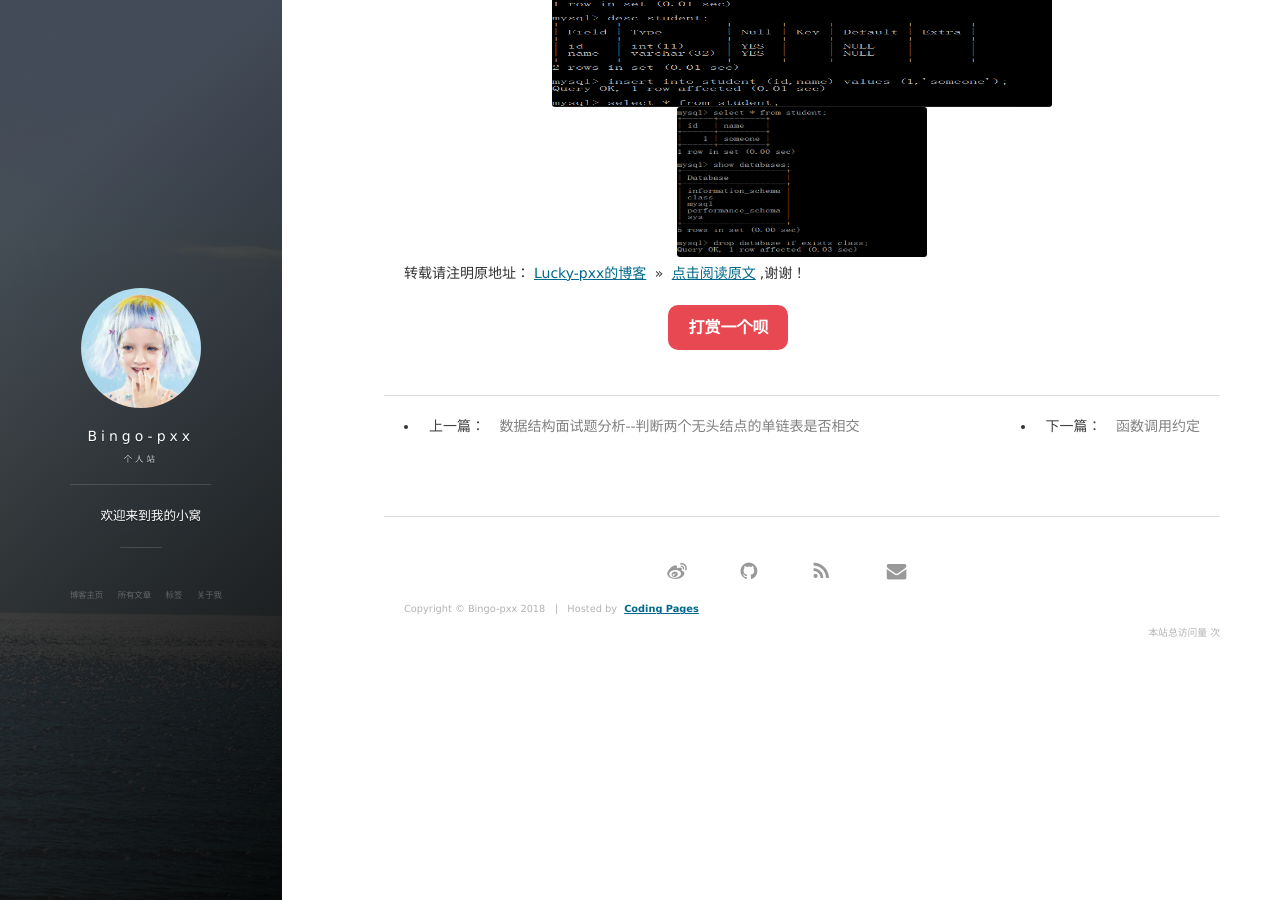
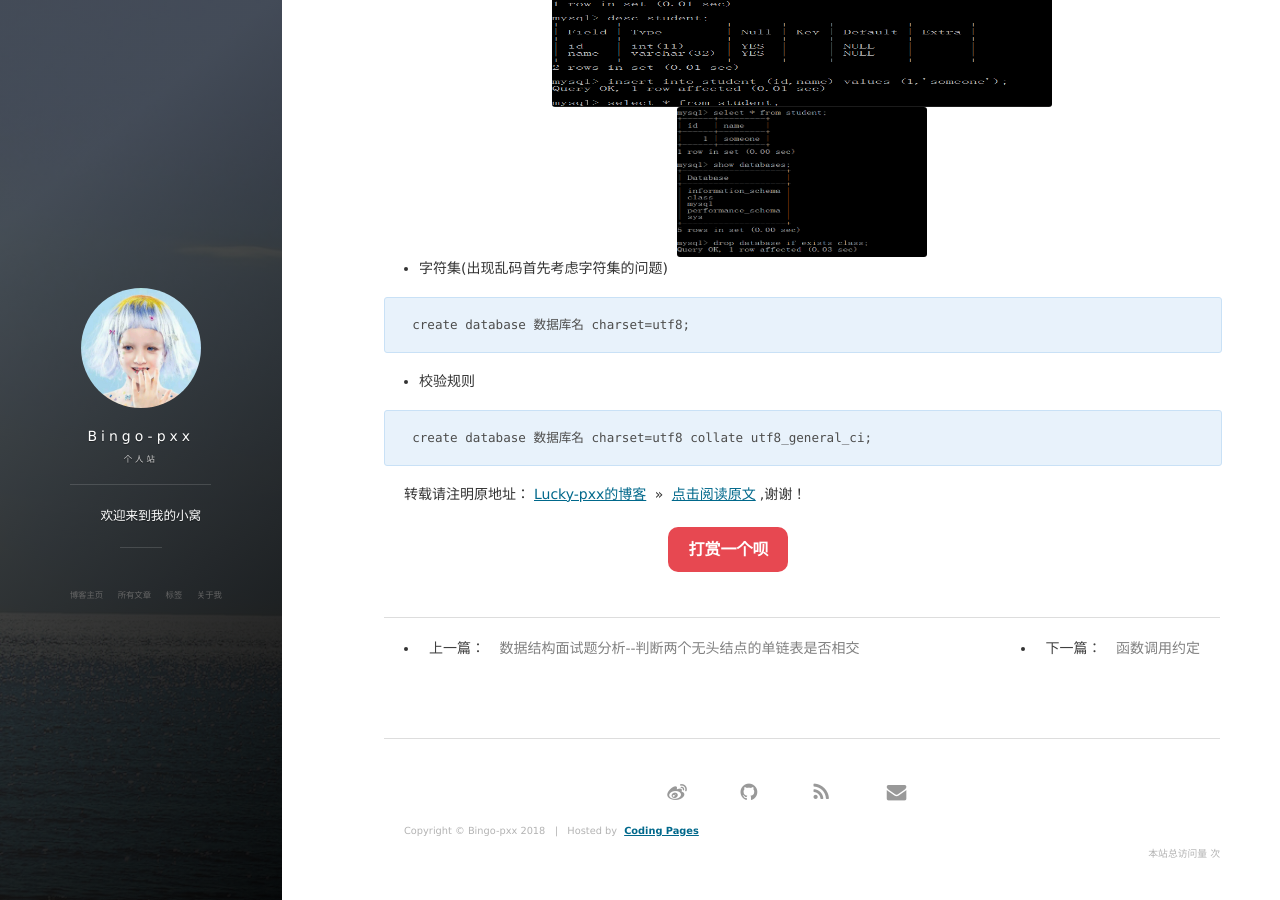
Before and after one commit to luckypxx/luckypxx, a Jekyll site: the page built from _posts/2018-06-03-数据库基本操作.md, in a window 1280 px wide and 900 px high, scrolled down 2171 px. Built offline with Jekyll 4.4.1, drawn with Linux system fonts in a browser that asks for light colours; nearby versions of some CDN libraries; comment, search, counter and statistics services are not loaded.

Commit message:
数据库基本语句

````diff
--- a/_posts/2018-06-03-数据库基本操作.md
+++ b/_posts/2018-06-03-数据库基本操作.md
@@ -101,6 +101,18 @@ tag: 数据库
 <div align="center">
 	<img src="/images/posts/database/data2.png" height="150" width="250">
 </div>
+- 字符集(出现乱码首先考虑字符集的问题)
+
+```sql
+create database 数据库名 charset=utf8;
+```
+
+- 校验规则
+
+```sql
+create database 数据库名 charset=utf8 collate utf8_general_ci;
+```
+
 
 
 转载请注明原地址：[Lucky-pxx的博客](http://www.bingoxin.top) » [点击阅读原文](http://www.bingoxin.top/2018/06/%E6%95%B0%E6%8D%AE%E5%BA%93%E5%9F%BA%E6%9C%AC%E6%93%8D%E4%BD%9C/),谢谢！
````
